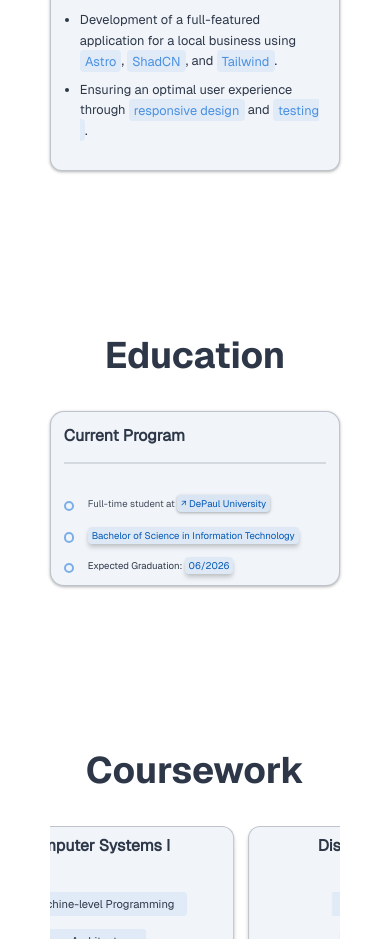
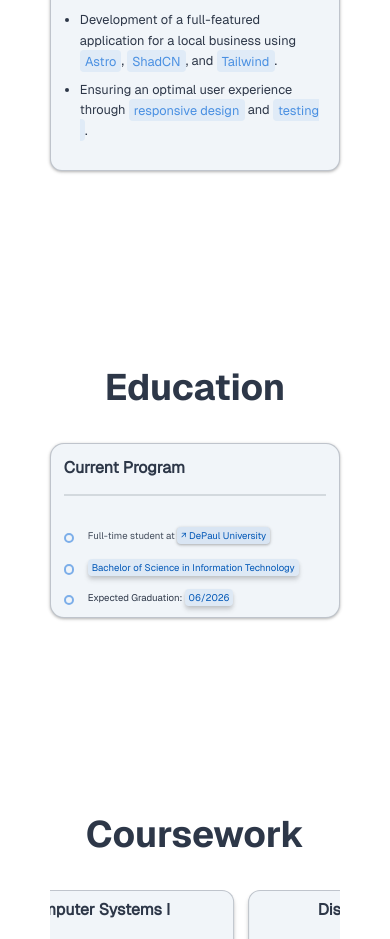
Before and after one commit to RichardLechko/React-Resume, a React (Create React App) app in the folder client/: page / in a window 390 px wide. Shown: the part 2740-3679 px from the top of the page. Built offline with nearby package versions, Linux system fonts and the light colour scheme.

Commit message:
fixed navbar hovering issue

```diff
--- a/client/src/styles/index.css
+++ b/client/src/styles/index.css
@@ -115,7 +115,7 @@ body {
 #personal,
 #projects,
 #work,
-#education,
+
 #publications,
 #skills,
 #contact {
@@ -124,6 +124,12 @@ body {
   color: var(--text-color);
   padding-top: 10rem;
   margin-top: -10rem;
+}
+
+#education {
+    margin-bottom: 12rem;
+    padding-top: 14rem;
+    margin-top: -12rem;
 }
 
 #personal h1,
@@ -1787,8 +1793,8 @@ footer p {
 .skills-list {
   display: flex;
   flex-wrap: wrap;
-  gap: 1.25rem;
-  width: 100%;
+  gap: 2rem;
+  width: 60%;
   margin: auto;
   justify-content: center;
 }
@@ -2121,6 +2127,10 @@ footer p {
       font-size: 1.25rem;
   }
 
+  .skills-list {
+      width: 100%;
+  }
+
 }
 
 @media (max-width: 768px) {
```
